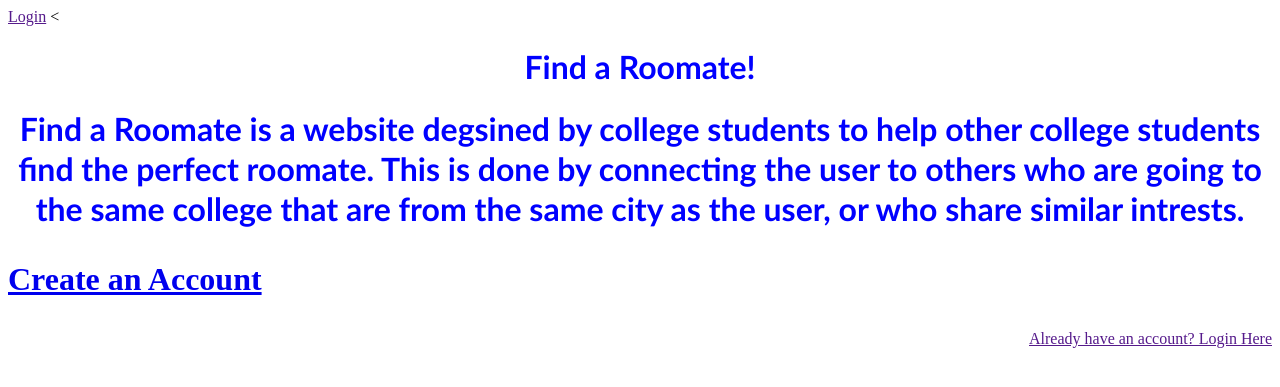
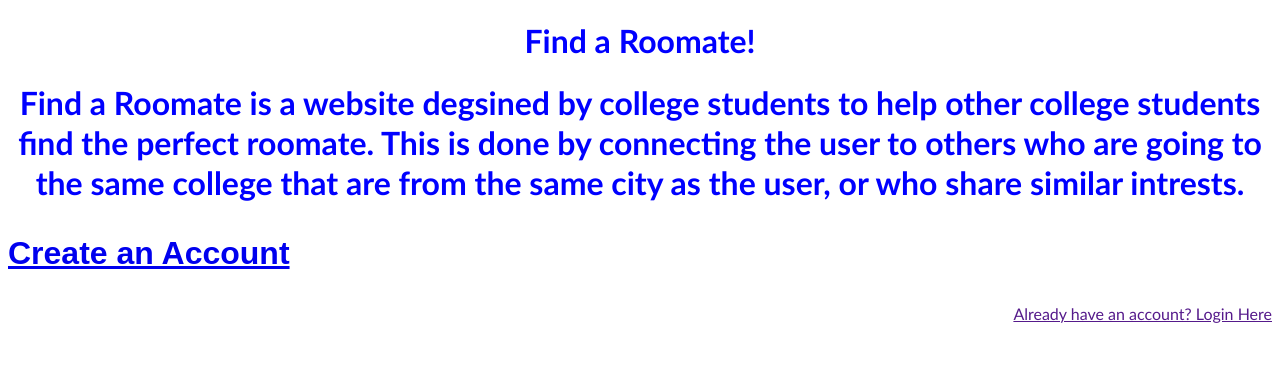
Before and after one commit to caleballen7/roomateproject, a Python web app: template templates/homepage.html in a window 1280 px wide. Shown: the top 387 px of the page. Run offline with Jinja, Linux system fonts and the light colour scheme; the template is opened without the code that fills it, so the values that code supplies are empty.

Commit message:
homepage updated

```diff
--- a/handlers/homepage_handler.py
+++ b/handlers/homepage_handler.py
@@ -12,7 +12,7 @@ class HomepageHandler(webapp2.RequestHandler):
         logging.info("SecondHandler")
 
         homepagedic = {
-          # "html_login_url": users.create_login_url('/joesthing'),
+            "html_login_url": users.create_login_url('/find'),
         }
         template = jinja_env.env.get_template('templates/homepage.html')
 
--- a/resources/style.css
+++ b/resources/style.css
@@ -1,4 +1,4 @@
 body {
-b/*ackground-image: url("https://ak9.picdn.net/shutterstock/videos/26615555/thumb/1.jpg");
-font-family: sans-serif;*/
+/*background-image: url("https://ak9.picdn.net/shutterstock/videos/26615555/thumb/1.jpg");*/
+font-family: sans-serif;
 }
--- a/templates/homepage.html
+++ b/templates/homepage.html
@@ -3,20 +3,39 @@
 <html>
 <head>
 	<title>{{ title }}</title>
-<a href="{{ html_login_url }}">Login</a>
 
-<
+
+
 
 
 </head>
 <body>
 
-<h1><center><font face="Trebuchet MS", Helvetica, sans-serif" color="blue">Find a Roomate!</font></center></h1>
-	<h1><center><font face="Trebuchet MS", Helvetica, sans-serif" color="blue">Find a Roomate is a website degsined by college students to help other college students find the perfect roomate. This is done by  connecting the user to others who are going to the same college that are from the same city as the user, or who share similar intrests.</font></center>
-	<link rel="stylesheet" type="text/css" href="resources/style.css">
+<h1><center><font face="Trebuchet MS", Helvetica, sans-serif" color="blue">
+	Find a Roomate!
+</font></center></h1>
 
-<h1><p align="left"><a href= "/signup">Create an Account</a></p></h1>
-<p align="right"><a href="{{ html_login_url }}"> Already have an account? Login Here</a><h1><p align="right"></p>
+<h1><center><font face="Trebuchet MS", Helvetica, sans-serif" color="blue">
+	Find a Roomate is a website degsined by college students to help other college students find the perfect roomate. This is done by  connecting the user to others who are going to the same college that are from the same city as the user, or who share similar intrests.
+</font></center></h1>
+
+<link rel="stylesheet" type="text/css" href="resources/style.css">
+
+<h1>
+	<p align="left">
+		<a href= "/signup">Create an Account</a>
+	</p>
+</h1>
+
+<p align="right">
+	<font face="Trebuchet MS, Helvetica, sans-serif" color="blue">
+		<a href="{{ html_login_url }}"> Already have an account? Login Here</a>
+	</font>
+</p>
+
+<p align="right">
+
+</p>
 </body>
 
 </html>
```
Also changed, not shown: main.py (+5 -3 lines).
